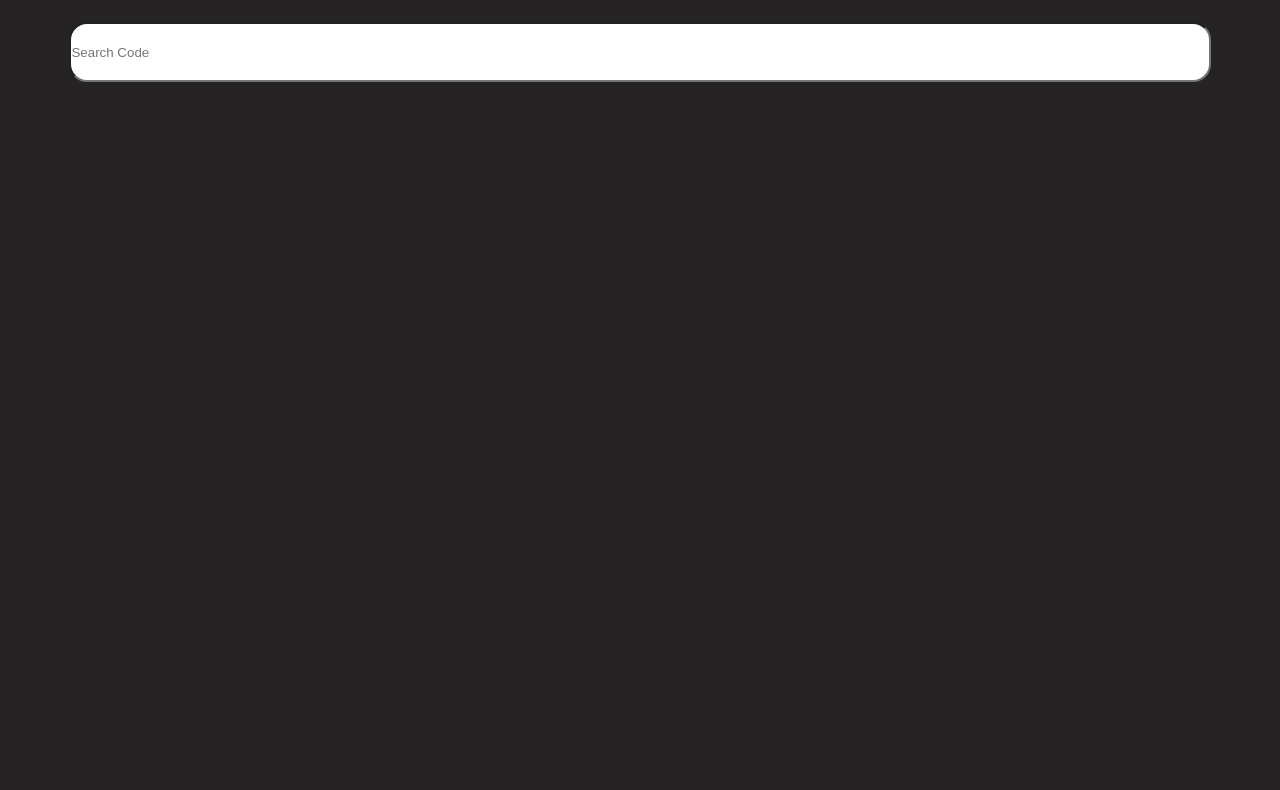
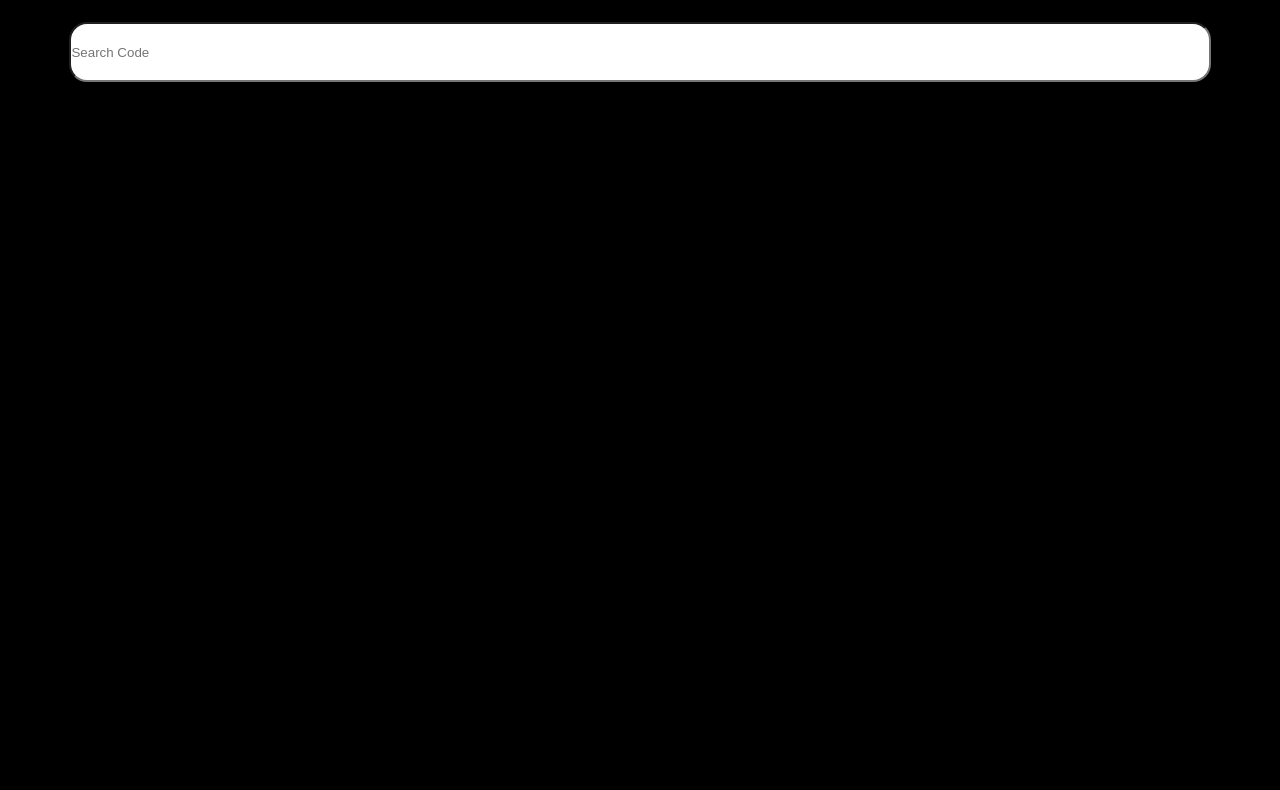
Before and after one commit to segunsub/code-Help, a plain HTML site: page index.html in a window 1280 px wide. Shown: the part 86-876 px from the top of the page. Drawn offline with Linux system fonts and the light colour scheme.

Commit message:
Update index.css

```diff
--- a/src/index.css
+++ b/src/index.css
@@ -6,7 +6,7 @@ html::-webkit-scrollbar {
   display: none;
 }
 body {
-    background-color: rgb(37, 35, 35);
+    background-color: black;
     color: white;
 }
 .wrapper {
```
